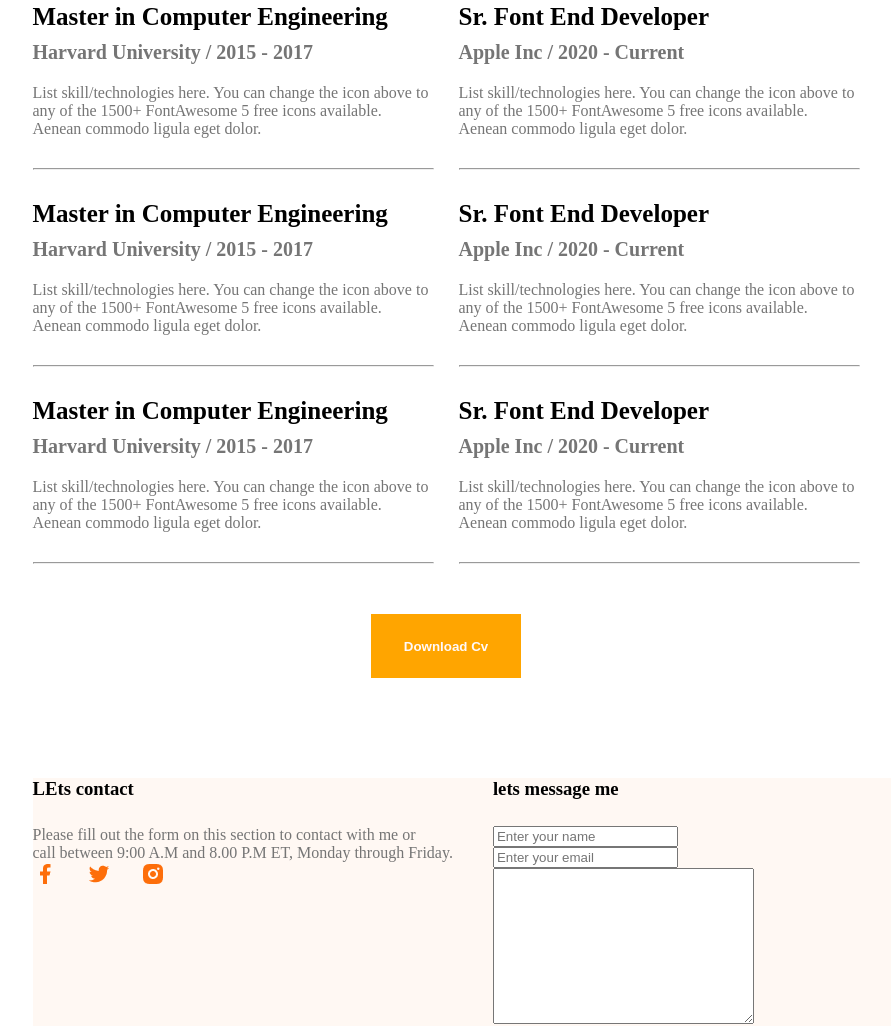
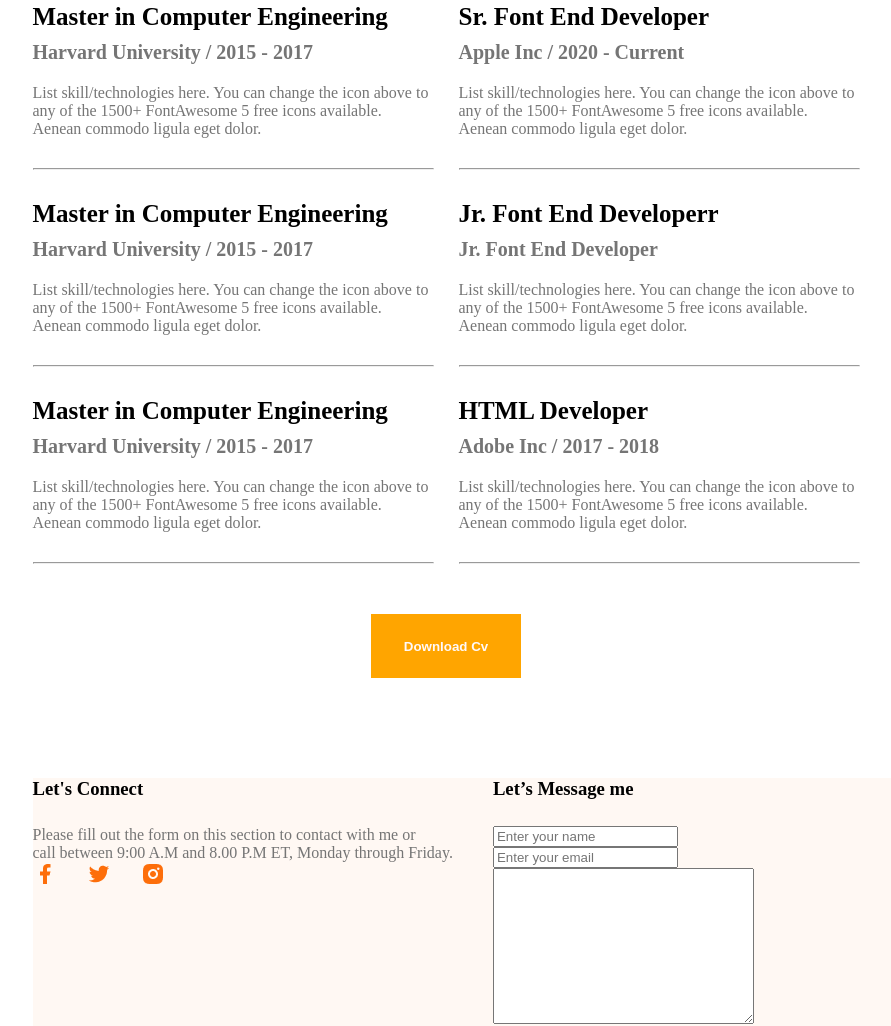
Before and after one commit to mehedi1802hasan/developer-portfolio, a plain HTML site: page images/index.html in a window 1280 px wide. Shown: the part 2254-3280 px from the top of the page, without its empty margins (194-1085 px from the left). Drawn offline with Linux system fonts and the light colour scheme.

Commit message:
completed

```diff
--- a/images/index.html
+++ b/images/index.html
@@ -123,14 +123,14 @@
                 </div>
                 <hr>
                 <div class="resume-item">
-                    <h4 class="title">Sr. Font End Developer</h4>
-                    <h5 class="sub-title">Apple Inc / 2020 - Current</h5>
+                    <h4 class="title">Jr. Font End Developerr</h4>
+                    <h5 class="sub-title">Jr. Font End Developer</h5>
                     <p class="description">List skill/technologies here. You can change the icon above
                         to any of the 1500+ FontAwesome 5 free icons available. Aenean commodo ligula eget dolor.</p>
                 </div>
                 <hr> <div class="resume-item">
-                    <h4 class="title">Sr. Font End Developer</h4>
-                    <h5 class="sub-title">Apple Inc / 2020 - Current</h5>
+                    <h4 class="title">HTML Developer</h4>
+                    <h5 class="sub-title">Adobe Inc / 2017 - 2018</h5>
                     <p class="description">List skill/technologies here. You can change the icon above
                         to any of the 1500+ FontAwesome 5 free icons available. Aenean commodo ligula eget dolor.</p>
                 </div>
@@ -145,7 +145,7 @@
 <section class="contact">
     <div class="contact-item">
         <div class="contact-left">
-            <h3 class="contact-title">LEts contact</h3>
+            <h3 class="contact-title">Let's Connect</h3>
         <p><h5 class="contact-description">Please fill out the form on this section to  contact with me or <br> call between  9:00 A.M and 8.00 P.M ET, Monday through Friday.</h5></p>
         <div class="contact-icon"> <img src="../images/icons/facebook.png" alt="">
             <img src="../images/icons/twitter.png" alt="">
@@ -155,7 +155,7 @@
         </div>
 
      <div class="contact-right">
-        <h3 class="contact-title">lets message me</h3>
+        <h3 class="contact-title">Let’s Message me</h3>
         <input type=" text" placeholder="Enter your name"><br>
         <input type="text" placeholder="Enter your email"><br>
         <textarea name="" id="" cols="30" rows="10"></textarea><br>
```
